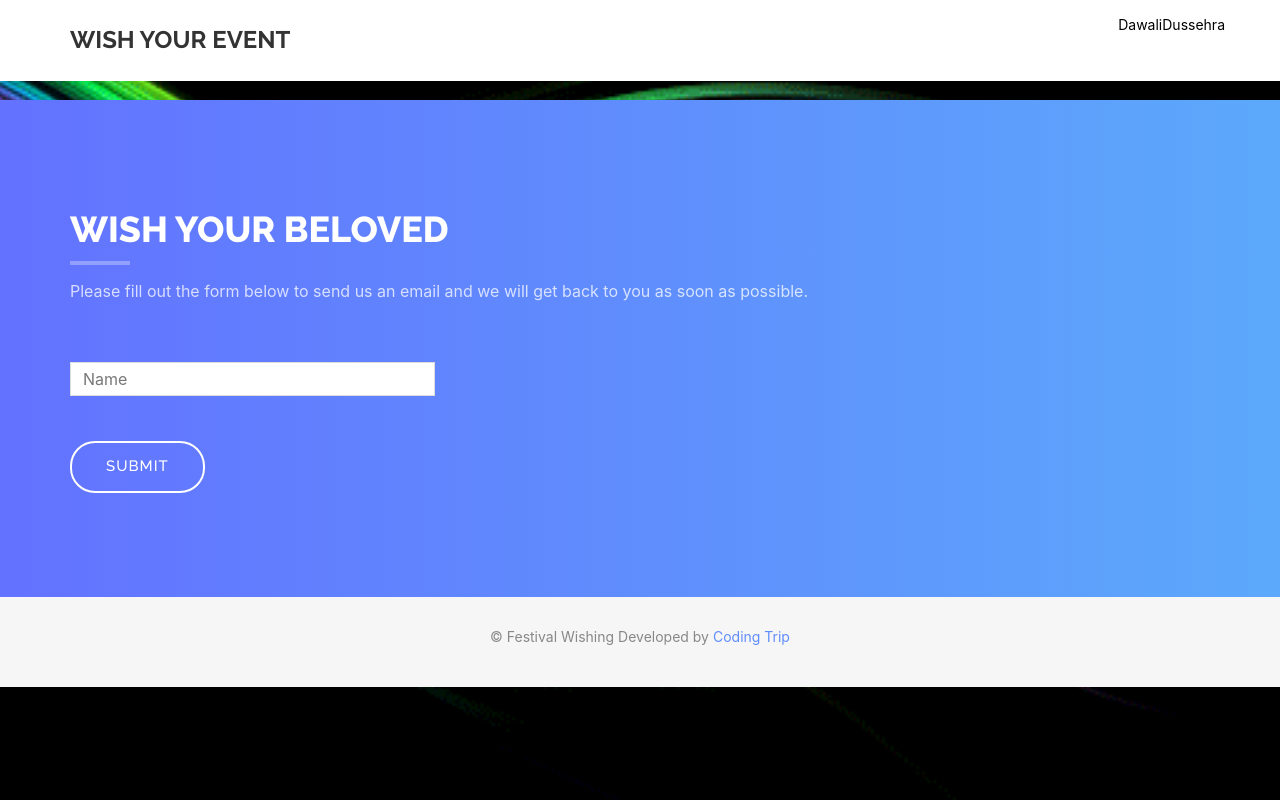
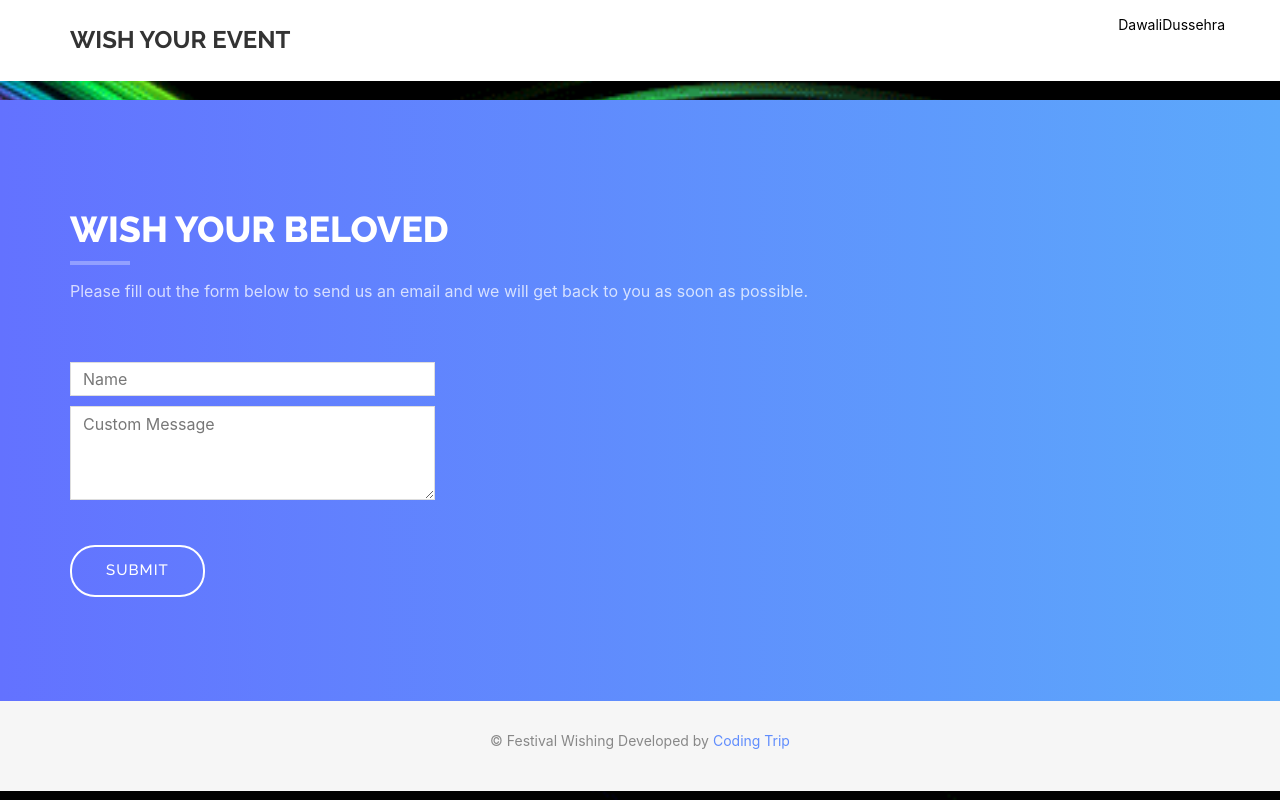
Before and after one commit to NaveedSahotra3/Happy-dawali-Site, a React (Create React App) app: page /inputname in a window 1280 px wide. Built offline with nearby package versions, Linux system fonts and the light colour scheme.

Commit message:
'texterea'

```diff
--- a/src/newComponent/Form/form.js
+++ b/src/newComponent/Form/form.js
@@ -46,7 +46,7 @@ const InputName = (props) => {
                                 <p>
                                     Please fill out the form below to send us an email and we
                                     will get back to you as soon as possible.
-                  </p>
+                               </p>
                             </div>
                             <form onSubmit={handleSubmut} name="" id="contactForm" >
                                 <div className="row">
@@ -61,6 +61,19 @@ const InputName = (props) => {
                                                 onChange={handleChange}
                                             // onChange={e => state.Name = e.target.value }
                                             />
+                                             <textarea
+                                                type="text"
+                                                id="name"
+                                                className="form-control"
+                                                placeholder="Custom Message"
+                                                required="required"
+                                                onChange={handleChange}
+                                                style={{marginTop:'10px' , height:'94px'}}
+                                                >
+
+                                            {/* // onChange={e => state.Name = e.target.value }  */}
+
+                                            </textarea>
                                             <p className="help-block text-danger"></p>
                                         </div>
                                     </div>
--- a/src/newComponent/happy.js
+++ b/src/newComponent/happy.js
@@ -22,7 +22,8 @@ const Happy = (props) => {
         <div class="container-fluid pyro">
             <div class="before">
                 <h2 >
-                    Happy Dawali..!
+                    {/* Happy Dawali..! */}
+                    {" Happy" +props.myData}
                     {/* {props.match.params.fullname} */}
                 </h2>
             </div>
```
